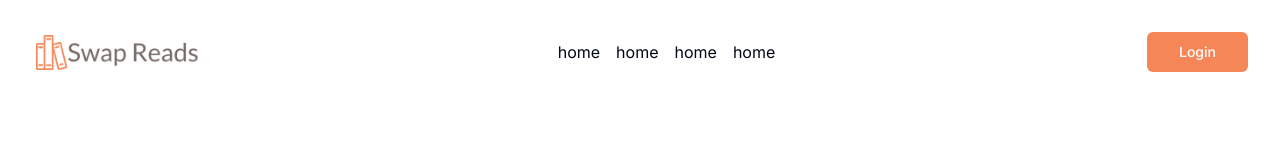
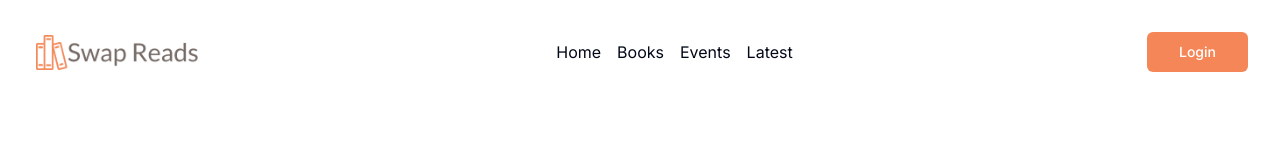
Before and after one commit to brianespina/swapreads, a Next.js app: page /home in a window 1280 px wide. Shown: the top 160 px of the page. Built offline with nearby package versions, Linux system fonts and the light colour scheme.

Commit message:
refactor: use map on menus

```diff
--- a/src/components/HomeNavBar.tsx
+++ b/src/components/HomeNavBar.tsx
@@ -3,6 +3,25 @@
 import { Button } from "@/components/ui/button";
 import Link from "next/link";
 import Image from "next/image";
+
+const menus = [
+  {
+    title: "Home",
+    path: "/home",
+  },
+  {
+    title: "Books",
+    path: "/books",
+  },
+  {
+    title: "Events",
+    path: "/events",
+  },
+  {
+    title: "Latest",
+    path: "/latest",
+  },
+];
 
 export default function HomeNavBar() {
   return (
@@ -16,11 +35,11 @@ export default function HomeNavBar() {
         />
       </div>
       <div className="flex gap-4">
-        <div>home</div>
-        <div>home</div>
-        <div>home</div>
-        <div>home</div>
-        <div></div>
+        {menus.map((menu, index) => (
+          <Link href={menu.path} key={index}>
+            {menu.title}
+          </Link>
+        ))}
       </div>
       <div>
         <Button asChild size="lg" variant="primary">
```
